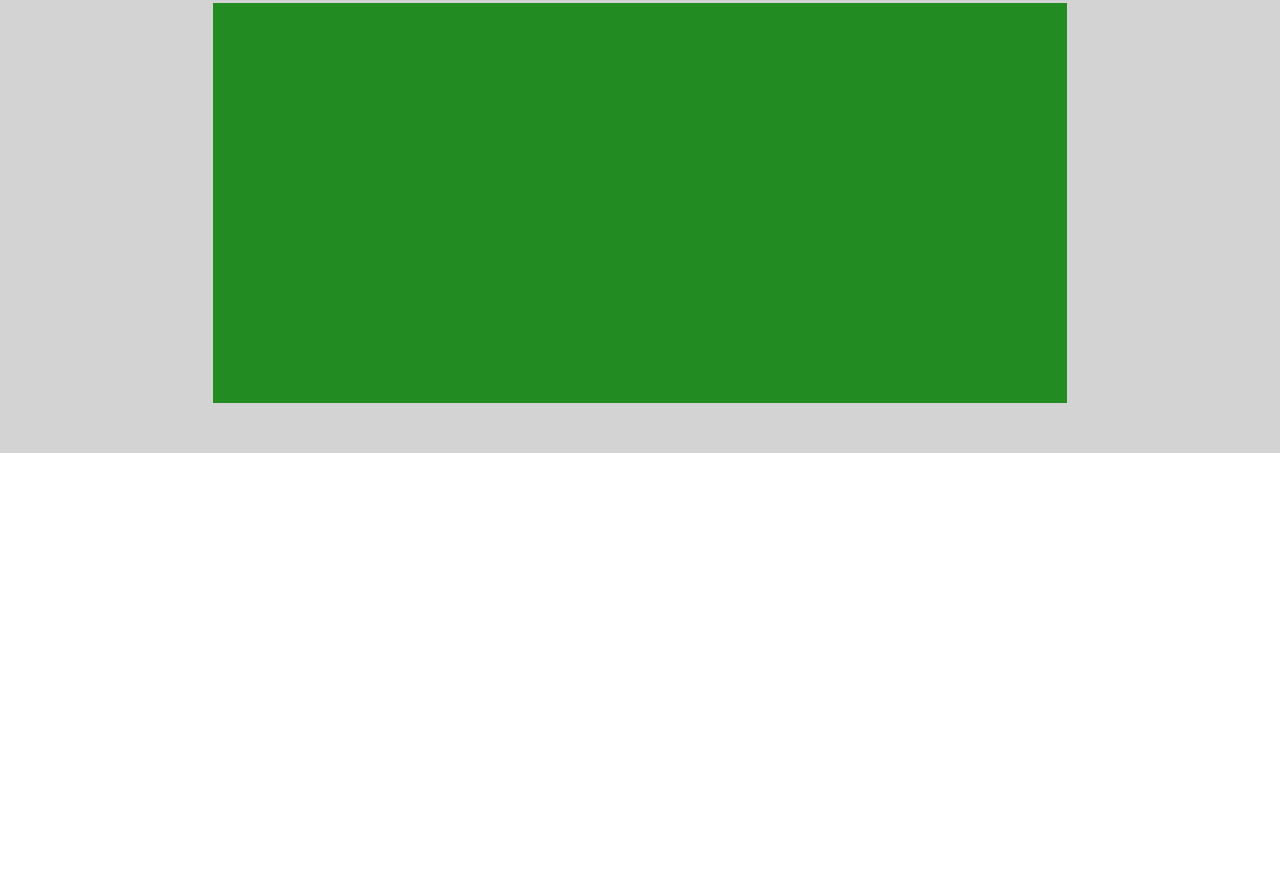
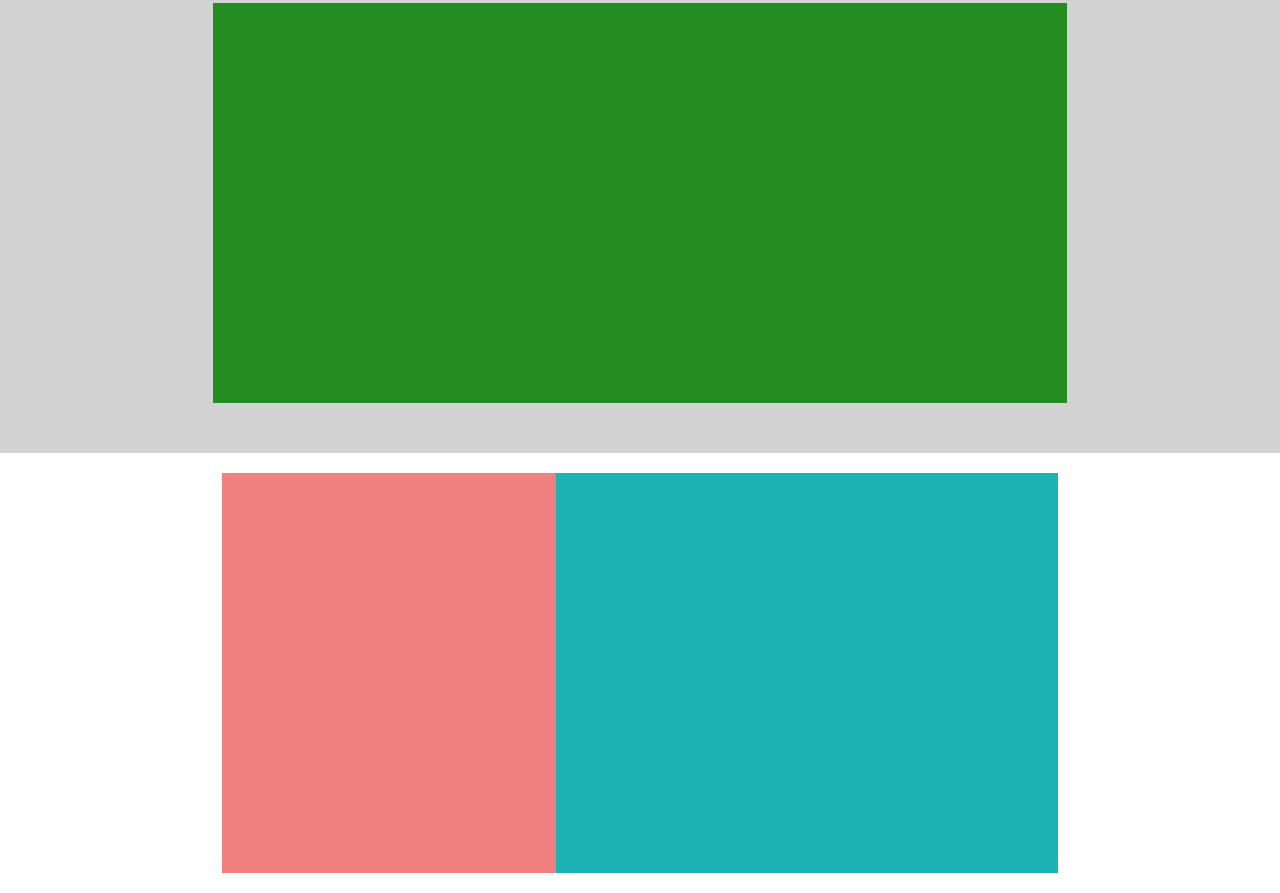
Before and after one commit to FabioMasciarelli/htmlcss-struttura-discord, a plain HTML site: page index.html in a window 1280 px wide. Shown: the part 1917-2810 px from the top of the page. Before the commit the page ends 2370 px from the top, so only its background shows below. Drawn offline with Linux system fonts and the light colour scheme.

Commit message:
add:footer

```diff
--- a/css/style.css
+++ b/css/style.css
@@ -2,6 +2,10 @@
     margin: 0;
     padding: 0;
     box-sizing: border-box;
+}
+
+img{
+    width: 100%;
 }
 
 .default-spacing{
@@ -96,3 +100,27 @@ nav{
     /* debug */
     height: 400px;
 }
+
+.flex{
+    display: flex;
+    padding: 20px 30px;
+}
+
+.pink{
+    background-color: #f08080;
+    width: 40%;
+    /* debug */
+    height: 400px;
+}
+
+.column{
+    background-color: #1DB2B3;
+    width: 15%;
+    /* debug */
+    height: 400px;
+    margin: 1px solid black;
+}
+
+footer > div{
+    background-color: #0000;
+}
--- a/index.html
+++ b/index.html
@@ -35,10 +35,22 @@
             <div class="sky-left"></div>
             <div class="pink-right"></div>
         </div>
+        <!-- quinta pagina -->
         <div class="grey">
             <div class="square-green"></div>
         </div>
     </main>
+    <footer>
+        <div>
+            <div class="default-spacing flex">
+                <div class="pink"></div>
+                <div class="column"></div>
+                <div class="column"></div>
+                <div class="column"></div>
+                <div class="column"></div>
+            </div>
+        </div>
+    </footer>
 
 </body>
 
```
Also changed, not shown: img/discord_blocks.png (added).
